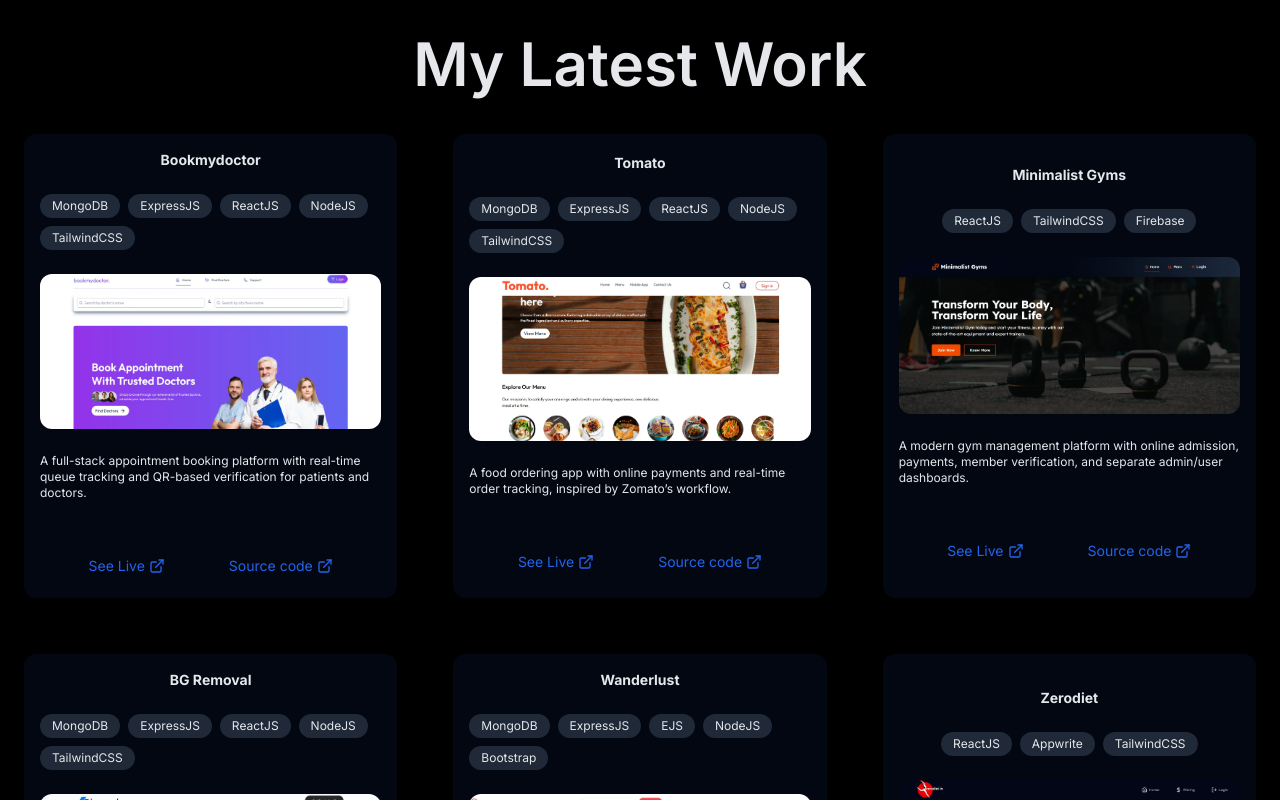
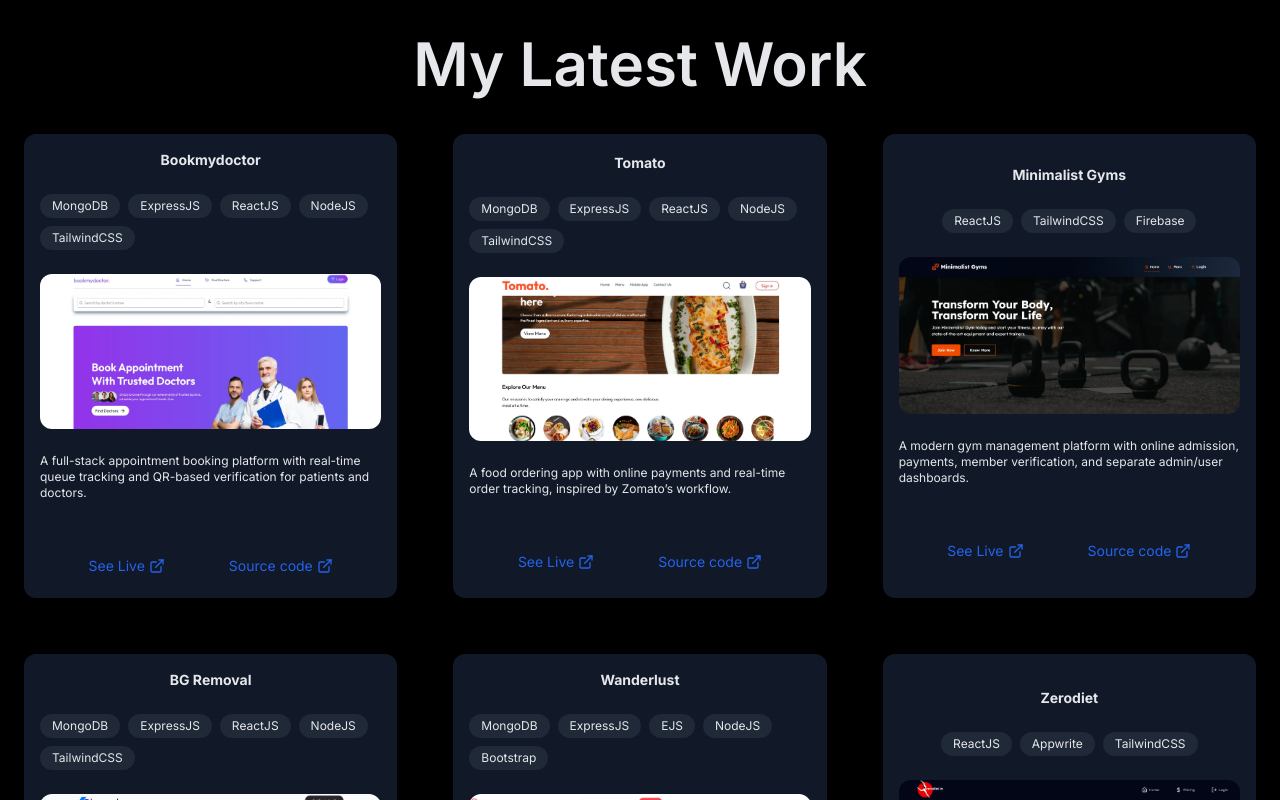
Before and after one commit to Saikat-github/Portfolio-website, a React (Vite) app: page / in a window 1280 px wide. Shown: the part 1240-2040 px from the top of the page. Built offline with nearby package versions, Linux system fonts and the light colour scheme.

Commit message:
nothing one

```diff
--- a/src/components/mywork/MyWork2.jsx
+++ b/src/components/mywork/MyWork2.jsx
@@ -20,7 +20,7 @@
                 {mywork_data.map((work, idx) => {
                     return <div
                         key={idx}
-                        className={"bg-gray-950 p-4 flex flex-col gap-6 rounded-xl justify-center items-center"}
+                        className={"bg-gray-700/50 sm:bg-gray-900 p-4 flex flex-col gap-6 rounded-xl justify-center items-center"}
                     >
                         <p className='text-sm font-bold'>{work.name}</p>
                         <ul className='flex gap-2 flex-wrap'>
```
